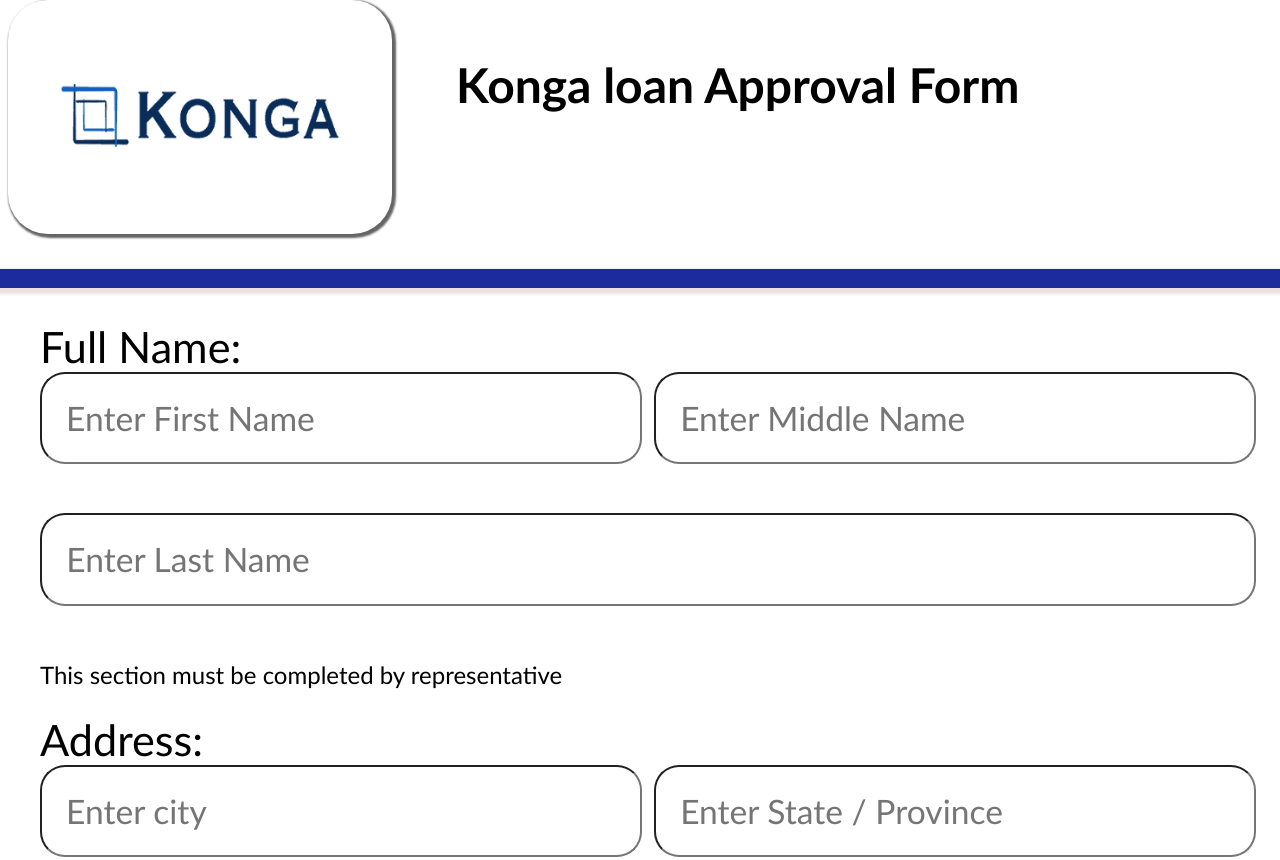
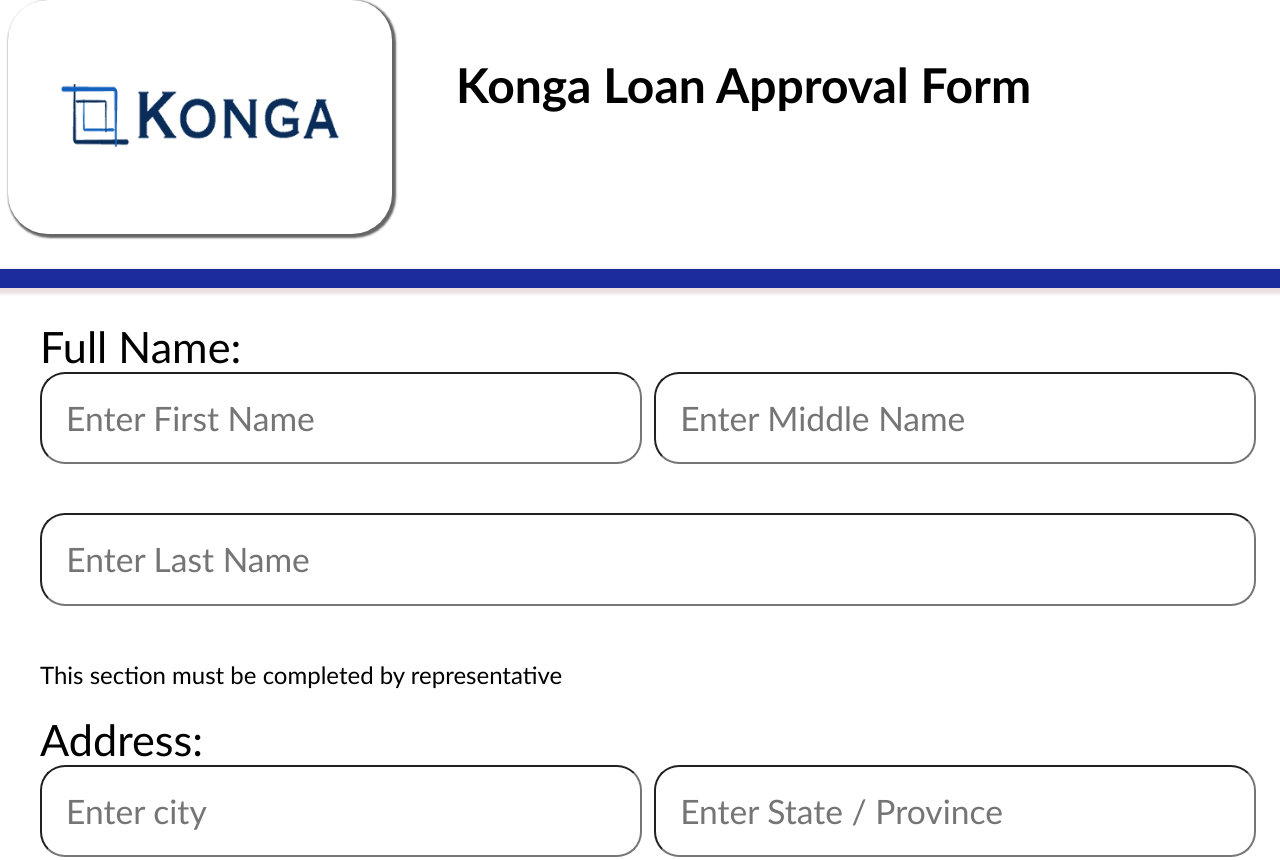
Before and after one commit to Official-Online-Application/konga-loans, a plain HTML site: page form.html in a window 1280 px wide. Shown: the top 860 px of the page. Drawn offline with nearby package versions, Linux system fonts and the light colour scheme; a web font is replaced by a local one.

Commit message:
Add files via upload

```diff
--- a/form.html
+++ b/form.html
@@ -21,7 +21,7 @@
    <div id="div2">
     <img id="img2" src="./konga (1).png" alt="">
 </div>
-<p id="p1">Konga loan Approval Form </p>
+<p id="p1">Konga Loan Approval Form </p>
    <div id="background">
     <form id="contact-form">
         <div id="form1">
```
